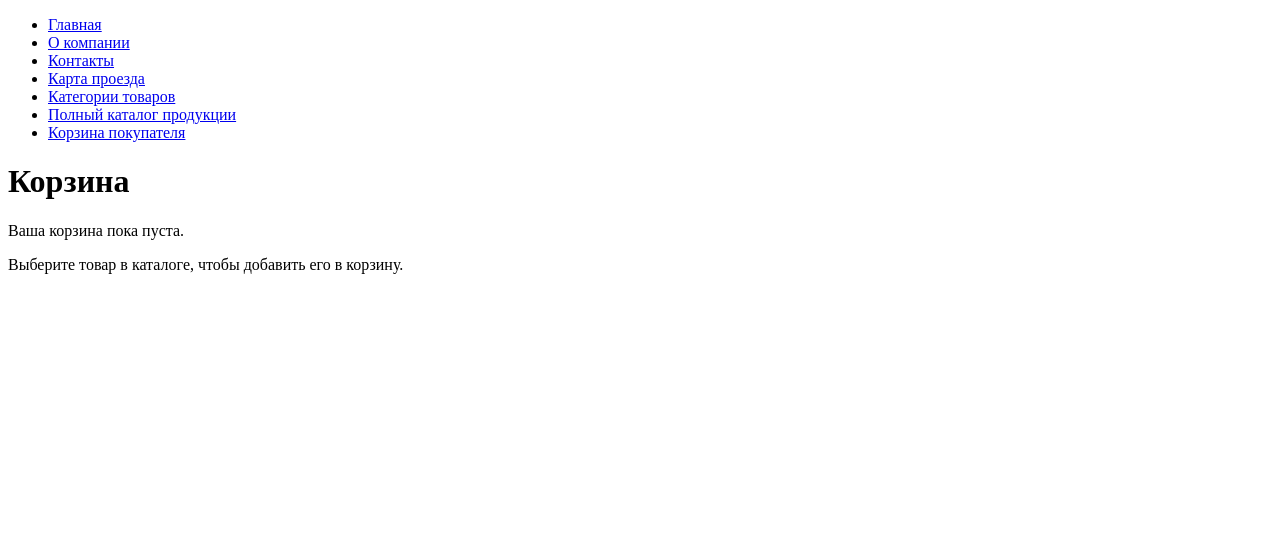
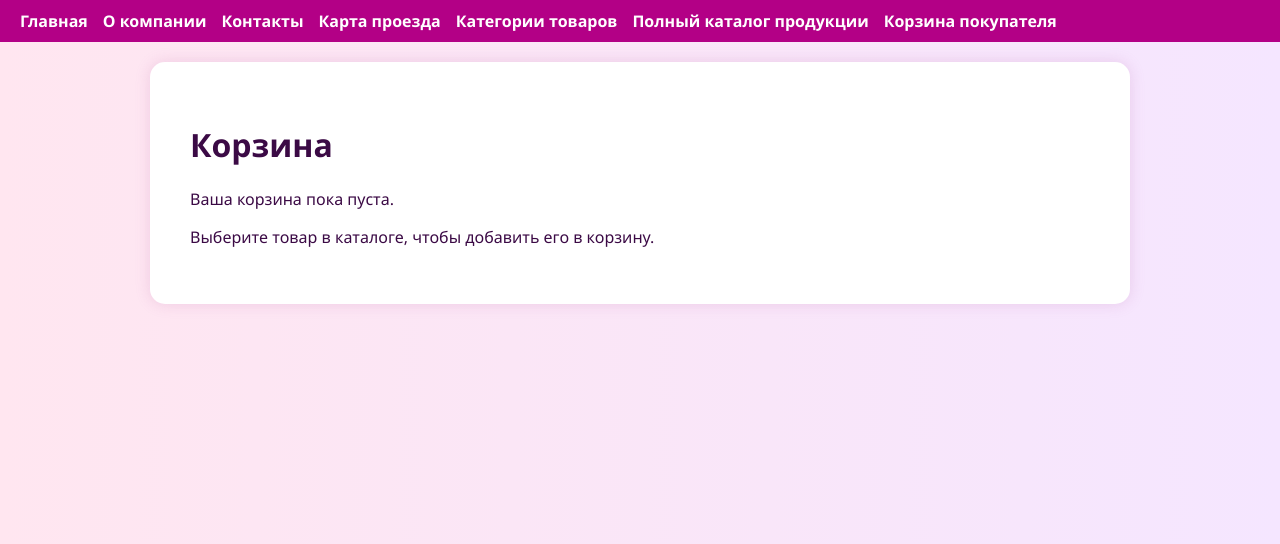
Before and after one commit to Green-Shrek55/konditerskaya-lavka, a Django app: page /cart/ in a window 1280 px wide. Shown: the top 544 px of the page. Run offline with Django 4.2, Linux system fonts and the light colour scheme.

Commit message:
Обновления после правки шаблонов и маршрутов

```diff
--- /dev/null
+++ b/firstproject/static/style.css
@@ -0,0 +1,38 @@
+body {
+    margin: 0;
+    font-family: 'Segoe UI', sans-serif;
+    background: linear-gradient(to right, #ffe6f0, #f5e6ff);
+    color: #3b0a45;
+}
+
+nav {
+    background-color: #b30086;
+    padding: 10px 20px;
+}
+
+nav ul {
+    list-style: none;
+    padding: 0;
+    margin: 0;
+    display: flex;
+    gap: 15px;
+}
+
+nav ul li a {
+    color: white;
+    text-decoration: none;
+    font-weight: bold;
+}
+
+nav ul li a:hover {
+    text-decoration: underline;
+}
+
+main {
+    padding: 40px;
+    background-color: white;
+    margin: 20px auto;
+    max-width: 900px;
+    border-radius: 15px;
+    box-shadow: 0 0 15px rgba(180, 90, 160, 0.2);
+}
--- a/firstproject/templates/base.html
+++ b/firstproject/templates/base.html
@@ -1,8 +1,10 @@
+{% load static %}
 <!DOCTYPE html>
 <html lang="ru">
 <head>
     <meta charset="UTF-8">
     <title>{% block title %}Кондитерская лавка{% endblock %}</title>
+    <link rel="stylesheet" href="{% static 'style.css' %}">
 </head>
 <body>
     <nav>
--- a/myproject/settings.py
+++ b/myproject/settings.py
@@ -6,6 +6,12 @@ BASE_DIR = Path(__file__).resolve().parent.parent
 SECRET_KEY = 'замени-на-секретный-ключ'
 DEBUG = True
 ALLOWED_HOSTS = []
+
+STATIC_URL = 'static/'
+
+STATICFILES_DIRS = [
+    os.path.join(BASE_DIR, 'firstproject', 'static'),
+]
 
 INSTALLED_APPS = [
     'django.contrib.admin',
```
